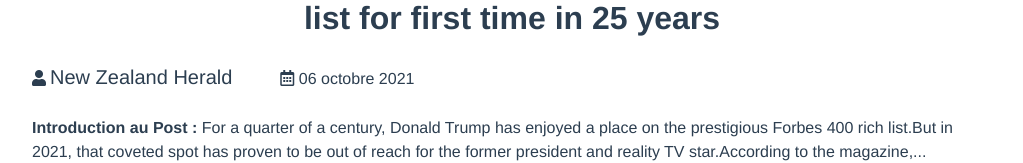
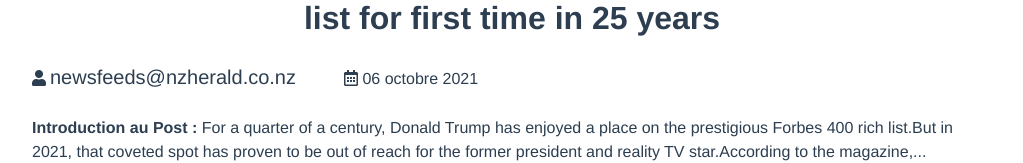
Before and after one commit to Lucass-Dev/VueJS, a Vue app in the folder my-project/: page /article/0 in a window 1280 px wide. Shown: the part 867-1030 px from the top of the page, without its empty margins (128-1151 px from the left). Built offline with nearby package versions, Linux system fonts and the light colour scheme.

Commit message:
modif auteur SinglePost et ajout photo chris

```diff
--- a/my-project/src/views/SinglePost.vue
+++ b/my-project/src/views/SinglePost.vue
@@ -14,7 +14,7 @@
       <p class="mb-4">
         <i class="fas fa-user me-1"></i>
         <span class="fs-5 me-5">{{
-          blogdata.articles[getId].source.name
+          blogdata.articles[getId].author
         }}</span>
         <i class="far fa-calendar-alt"></i> {{ dateFormat(blogdata.articles[getId].publishedAt) }}
       </p>
```
Also changed, not shown: my-project/public/chris.jpg (added).
